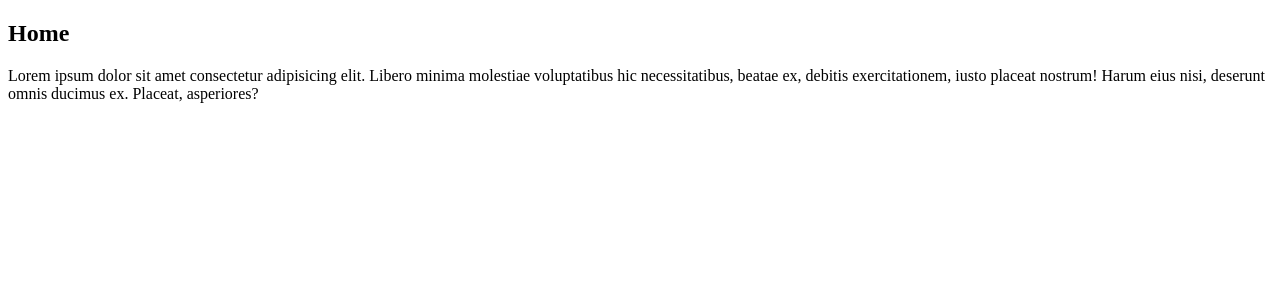
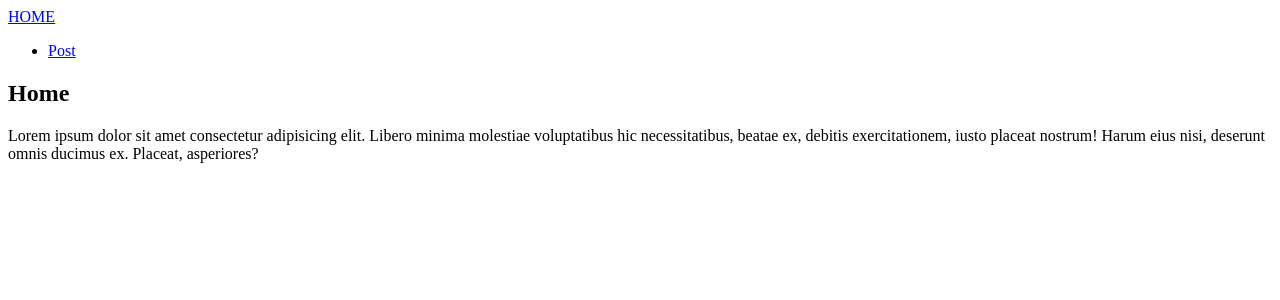
Before and after one commit to csipkesz/simple-blog, a Nuxt app: page / in a window 1280 px wide. Shown: the top 300 px of the page. Built offline with nearby package versions, Linux system fonts and the light colour scheme.

Commit message:
[NEW] Adding layout

```diff
--- /dev/null
+++ b/layouts/default.vue
@@ -0,0 +1,14 @@
+<template>
+    <header>
+        <nav>
+            <NuxtLink to="/">HOME</NuxtLink>
+            <ul>
+                <li><NuxtLink to="/post/1">Post</NuxtLink></li>
+            </ul>
+
+        </nav>
+    </header>
+    <div>
+        <slot />
+    </div>
+</template>
```
